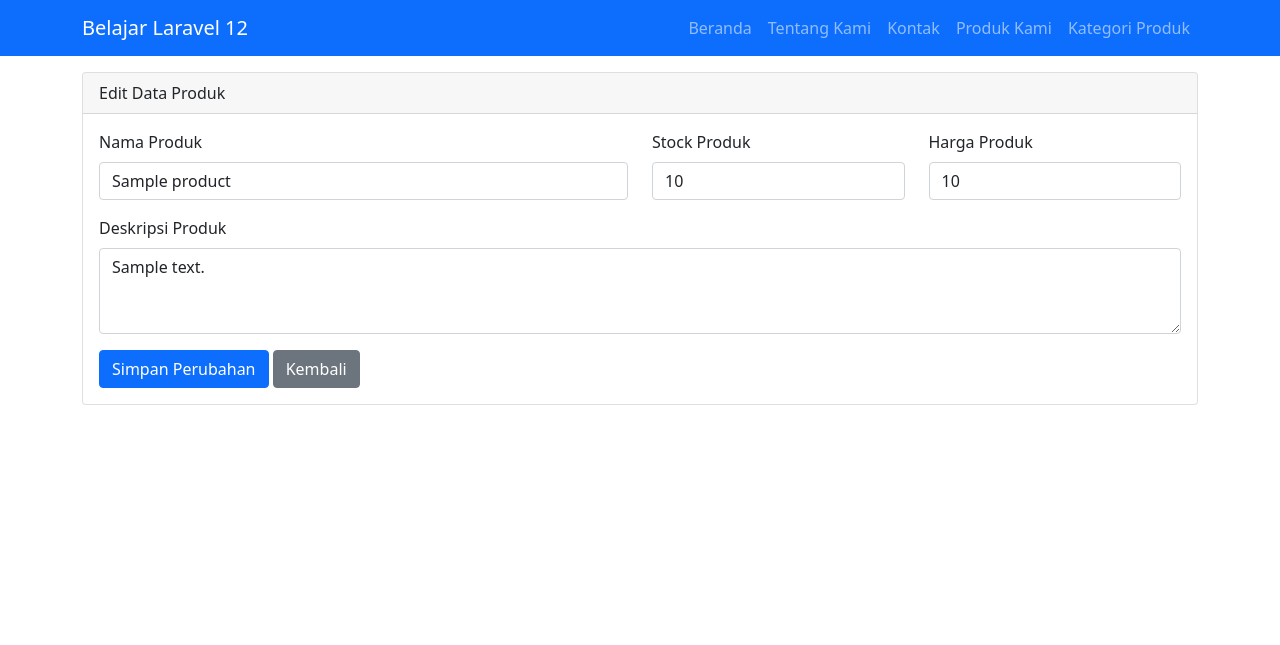
After one commit to Nadhira-d/belajarLaravel04, a Laravel app: page /product/1/edit in a window 1280 px wide. The commit adds this page. Shown: the top 645 px of the page. Run offline with Laravel 9, Linux system fonts and the light colour scheme; tables that the repository leaves empty hold one stand-in row (values such as "Sample post"); parts of the project's set-up code (start-up, migrations or seed data) failed here and were passed over.

Commit message:
Update fitur CRUD produk dan kategori Modul 10

```diff
--- a/app/Http/Controllers/ProductController.php
+++ b/app/Http/Controllers/ProductController.php
@@ -2,42 +2,40 @@
 
 namespace App\Http\Controllers;
 
-
 use App\Models\Product;
 use Illuminate\Http\Request;
 
-
 class ProductController extends Controller
 {
-    public function index(){
+    public function index()
+    {
         $data_toko = [
             'nama_toko' => 'Tulis Nama Kamu',
             'alamat_toko' => 'Jl. Terus Jadian Kagak',
             'status_toko' => 'Belum Pasti'
         ];
 
-        //kita gunakan Eloquent ORM (Model Product dari Modul 8)
-        $data_product = Product::orderBy('id_product', 'desc')->paginate(10); //query data produk, 10 data per halaman, data terbaru di atas
+        $data_product = Product::orderBy('id_product', 'desc')->paginate(10);
 
         return view('pages.product.show', [
-            'data_toko'=> $data_toko,
-            'data_produk'=>$data_product,
+            'data_toko' => $data_toko,
+            'data_produk' => $data_product,
         ]);
     }
 
-    public function addProduct(){
+    public function addProduct()
+    {
         return view('pages.product.addProduct');
     }
 
-    public function store(Request $request){
-
-        // kita akan melakukan validasi setiap data yang diinputkan
+    public function store(Request $request)
+    {
         $request->validate([
             'name_product' => 'required|min:4|max:20',
             'stock_product' => 'required|integer|min:0',
             'price_product' => 'required|integer|min:0',
             'desc_product' => 'required',
-        ],[
+        ], [
             'name_product.min' => 'Nama produk minimal 4 karakter.',
             'name_product.max' => 'Nama produk maksimal 20 karakter.',
             'name_product.required' => 'Nama produk wajib diisi.',
@@ -50,16 +48,71 @@ class ProductController extends Controller
             'desc_product.required' => 'Deskripsi produk wajib diisi.',
         ]);
 
-        //kita tambahkan data yang di inputkan ke dalam database
         Product::create([
             'name_product' => $request->name_product,
             'stock_product' => $request->stock_product,
             'price_product' => $request->price_product,
             'desc_product' => $request->desc_product,
-            'id_category' => rand(1,3), //kita gunakan fungsi random untuk menambahkan category
+            'id_category' => rand(1, 3),
         ]);
 
-        //kita akan memberikan pesan ketika data berhasil di inputkan
-        return redirect('/product')->with('message','Data Berhasil Ditambahkan');
+        return redirect('/product')->with('message', 'Data Berhasil Ditambahkan');
+    }
+
+    public function show($id)
+    {
+        $data_produk = Product::findOrFail($id);
+
+        return view('pages.product.detail', [
+            'data_produk' => $data_produk,
+        ]);
+    }
+
+    public function edit($id)
+    {
+        $data_produk = Product::findOrFail($id);
+
+        return view('pages.product.editProduct', [
+            'data_produk' => $data_produk,
+        ]);
+    }
+
+    public function update($id, Request $request)
+    {
+        $request->validate([
+            'name_product' => 'required|min:4|max:20',
+            'stock_product' => 'required|integer|min:0',
+            'price_product' => 'required|integer|min:0',
+            'desc_product' => 'required',
+        ], [
+            'name_product.min' => 'Nama produk minimal 4 karakter.',
+            'name_product.max' => 'Nama produk maksimal 20 karakter.',
+            'name_product.required' => 'Nama produk wajib diisi.',
+            'stock_product.required' => 'Stok produk wajib diisi.',
+            'stock_product.integer' => 'Stok produk harus berupa angka bulat.',
+            'stock_product.min' => 'Stok produk tidak boleh kurang dari 0.',
+            'price_product.required' => 'Harga produk wajib diisi.',
+            'price_product.integer' => 'Harga produk harus berupa angka bulat.',
+            'price_product.min' => 'Harga produk tidak boleh kurang dari 0.',
+            'desc_product.required' => 'Deskripsi produk wajib diisi.',
+        ]);
+
+        $data_produk = Product::findOrFail($id);
+        $data_produk->update([
+            'name_product' => $request->name_product,
+            'stock_product' => $request->stock_product,
+            'price_product' => $request->price_product,
+            'desc_product' => $request->desc_product,
+        ]);
+
+        return redirect('/product')->with('message', 'Data Berhasil Diupdate');
+    }
+
+    public function destroy($id)
+    {
+        $data_produk = Product::findOrFail($id);
+        $data_produk->delete();
+
+        return redirect('/product')->with('message', 'Data Berhasil Dihapus');
     }
 }
--- a/resources/views/layouts/navbar.blade.php
+++ b/resources/views/layouts/navbar.blade.php
@@ -20,6 +20,9 @@
                 <li class="nav-item">
                     <a class="nav-link" href="/product">Produk Kami</a>
                 </li>
+                <li class="nav-item">
+                    <a class="nav-link" href="/category">Kategori Produk</a>
+                </li>
             </ul>
         </div>
     </div>
--- /dev/null
+++ b/resources/views/pages/product/editProduct.blade.php
@@ -0,0 +1,54 @@
+@extends('layouts.master')
+
+@section('content')
+<div class="card">
+    <div class="card-header">Edit Data Produk</div>
+    <div class="card-body">
+        <form action="/product/{{ $data_produk->id_product }}" method="POST">
+            @method('PUT')
+            @csrf
+            <div class="row">
+                <div class="col-sm-6">
+                    <div class="mb-3">
+                        <label class="form-label">Nama Produk</label>
+                        <input type="text" name="name_product" class="form-control"
+                            value="{{ old('name_product', $data_produk->name_product) }}">
+                        @error('name_product')
+                        <div id="nameHelp" class="form-text text-danger">{{ $message }}</div>
+                        @enderror
+                    </div>
+                </div>
+                <div class="col-sm-3">
+                    <div class="mb-3">
+                        <label class="form-label">Stock Produk</label>
+                        <input type="number" name="stock_product" class="form-control"
+                            value="{{ old('stock_product', $data_produk->stock_product) }}">
+                        @error('stock_product')
+                        <div id="stockHelp" class="form-text text-danger">{{ $message }}</div>
+                        @enderror
+                    </div>
+                </div>
+                <div class="col-sm-3">
+                    <div class="mb-3">
+                        <label class="form-label">Harga Produk</label>
+                        <input type="number" name="price_product" class="form-control"
+                            value="{{ old('price_product', $data_produk->price_product) }}">
+                        @error('price_product')
+                        <div id="priceHelp" class="form-text text-danger">{{ $message }}</div>
+                        @enderror
+                    </div>
+                </div>
+            </div>
+            <div class="mb-3">
+                <label class="form-label">Deskripsi Produk</label>
+                <textarea name="desc_product" class="form-control" rows="3">{{ old('desc_product', $data_produk->desc_product) }}</textarea>
+                @error('desc_product')
+                <div id="descHelp" class="form-text text-danger">{{ $message }}</div>
+                @enderror
+            </div>
+            <button type="submit" class="btn btn-primary">Simpan Perubahan</button>
+            <a href="/product" class="btn btn-secondary">Kembali</a>
+        </form>
+    </div>
+</div>
+@endsection
--- a/routes/web.php
+++ b/routes/web.php
@@ -1,13 +1,21 @@
 <?php
 
+use App\Http\Controllers\CategoryController;
+use App\Http\Controllers\ProductController;
+use App\Http\Controllers\SapaController;
 use Illuminate\Support\Facades\Route;
-use App\Http\Controllers\SapaController;
-use App\Http\Controllers\ProductController;
 
+Route::get('/product', [ProductController::class, 'index']);
+Route::get('/product/addProduct', [ProductController::class, 'addProduct']);
 Route::post('/product', [ProductController::class, 'store']);
+Route::get('/product/{id}', [ProductController::class, 'show']);
+Route::get('/product/{id}/edit', [ProductController::class, 'edit']);
+Route::put('/product/{id}', [ProductController::class, 'update']);
+Route::delete('/product/{id}', [ProductController::class, 'destroy']);
+
+Route::resource('/category', CategoryController::class);
+
 Route::get('/sapa', [SapaController::class, 'index']);
-Route::get('/product', [ProductController::class, 'index']); // <-- Diubah dari getProduct menjadi index
-Route::get('/product/addProduct', [ProductController::class, 'addProduct']);
 
 // Rute Beranda
 Route::get('/', function () {
@@ -28,7 +36,6 @@ Route::get('/latihan', function () {
     $matakuliah = ['Pemrograman Web', 'Basis Data', 'UI/UX'];
     return view('pages.latihan', ['matakuliah' => $matakuliah]);
 });
-
 
 // Rute latihan sebelumnya
 Route::get('/hello', function () {
```
Also changed, not shown: app/Http/Controllers/CategoryController.php (added, +18 -0 lines), app/Models/CategoryProduct.php (added, +15 -0 lines), resources/views/pages/category/index.blade.php (added, +49 -0 lines), resources/views/pages/product/detail.blade.php (added, +35 -0 lines), resources/views/pages/product/show.blade.php (+41 -13 lines).
